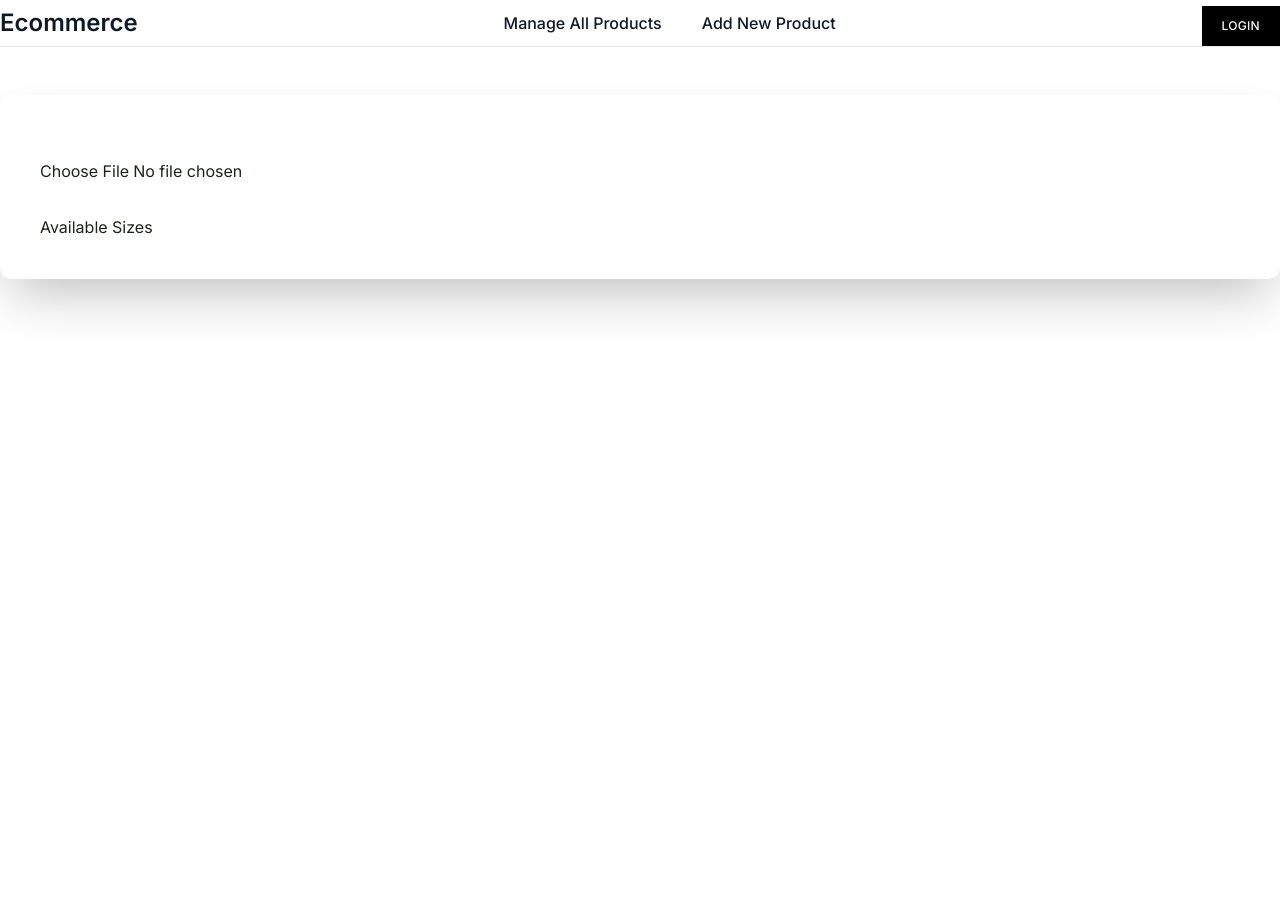
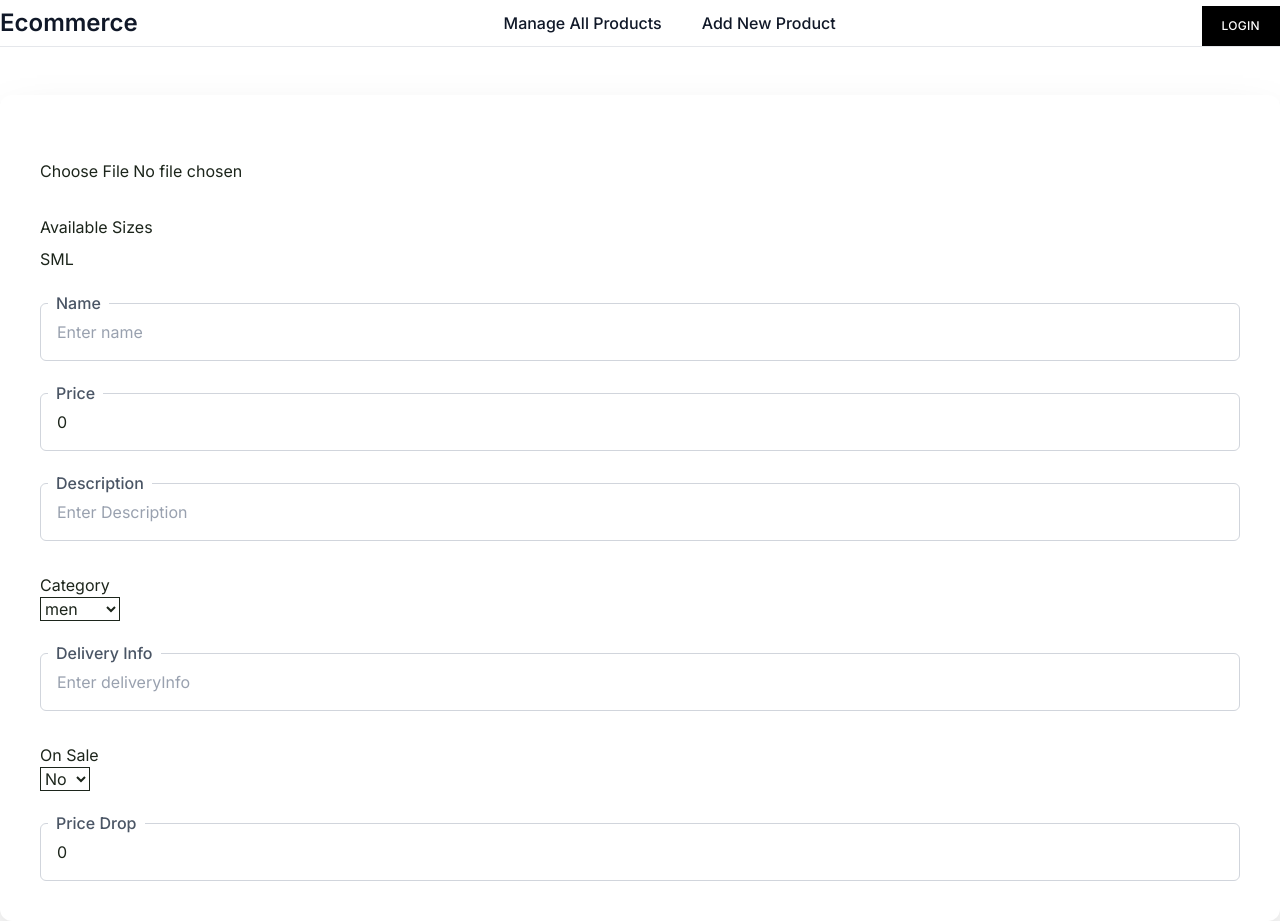
Before and after one commit to Neepunraj/EcommerceVintunaCrafts, a Next.js app: page /admin-view/add-product in a window 1280 px wide. Before the commit the page ends 875 px from the top, so only its background shows below. Built offline with nearby package versions, Linux system fonts and the light colour scheme.

Commit message:
add product

```diff
--- a/src/app/admin-view/add-product/page.tsx
+++ b/src/app/admin-view/add-product/page.tsx
@@ -1,8 +1,29 @@
+"use client";
+import InputComponent from "@/component/formElements/inputComponent";
+import SelectComponent from "@/component/formElements/selectComponent";
+import TileComponent from "@/component/formElements/TileComponent";
 import Notification from "@/component/Notification";
-import { FC } from "react";
+import { ProductDataType } from "@/interfaces";
+import { adminAddProductformControls, AvailableSizes } from "@/utils";
+import { FC, useState } from "react";
 
+const initialFormdata: ProductDataType = {
+  name: "",
+  price: 0,
+  description: "",
+  category: "men",
+  sizes: [],
+  deliveryInfo: "",
+  onSale: "no",
+  imageUrl: "",
+  priceDrop: 0,
+};
+type formatDataKeys = keyof ProductDataType;
 const AdminAddNewProduct: FC = () => {
+  const [formData, setformData] = useState<ProductDataType>(initialFormdata);
+
   function handleImage() {}
+  function handleClick() {}
   return (
     <div className="w-full mt-5 mr-0 mb-0 ml-0 relative">
       <div className="flex flex-col items-start justify-start p-10 bg-white shadow-2xl rounded-xl relative">
@@ -10,9 +31,42 @@ const AdminAddNewProduct: FC = () => {
           <input accept="image/*" max="1000000" type="file" />
           <div className="flex gap-2 flex-col">
             <label> Available Sizes</label>
-            {/* tilecomponet */}
+            {/* tilecomponent */}
+            <TileComponent
+              selected={formData.sizes}
+              onClick={handleClick}
+              data={AvailableSizes}
+            />
           </div>
-          {}
+          {adminAddProductformControls.map((controlItem) =>
+            controlItem.componentType === "input" ? (
+              <InputComponent
+                type={controlItem.type}
+                label={controlItem.label}
+                placeholder={controlItem.placeholder}
+                onChange={(event) => {
+                  setformData({
+                    ...formData,
+                    [controlItem.id]: event.target.value,
+                  });
+                }}
+                value={formData[controlItem.id]}
+              />
+            ) : controlItem.componentType === "select" ? (
+              <SelectComponent
+                label={controlItem.label}
+                placeholder={controlItem.placeholder}
+                onChange={(event) => {
+                  setformData({
+                    ...formData,
+                    [controlItem.id]: event.target.value,
+                  });
+                }}
+                options={controlItem.options}
+                value={formData[controlItem.id]}
+              />
+            ) : null
+          )}
         </div>
       </div>
       <Notification />
--- a/src/app/api/admin/add-product/route.ts
+++ b/src/app/api/admin/add-product/route.ts
@@ -1,6 +1,82 @@
 import connectToDB from "@/database";
-import { NextRequest } from "next/server";
+import AuthUSer from "@/middleware/AuthUSer";
+import Product from "@/models/product";
+import Joi from "joi";
+import { NextRequest, NextResponse } from "next/server";
+export const dynamic = "force-dynamic";
+const addnewProductSchema = Joi.object({
+  name: Joi.string().required(),
+  description: Joi.string().required(),
+  price: Joi.number().required(),
+  category: Joi.string().required(),
+  sizes: Joi.array().required(),
+  deliveryInfo: Joi.string().required(),
+  onSale: Joi.string().required(),
+  priceDrop: Joi.number().required(),
+  imageUrl: Joi.string().required(),
+});
+export const POST = async (req: NextRequest) => {
+  try {
+    const authuser = await AuthUSer(req);
 
-export const POST = async (req: NextRequest) => {
-  await connectToDB();
+    if (authuser && authuser.role === "admin") {
+      await connectToDB();
+
+      const data = await req.json();
+      const {
+        name,
+        description,
+        price,
+        category,
+        sizes,
+        deliveryInfo,
+        onSale,
+        priceDrop,
+        imageUrl,
+      } = data;
+
+      const { error } = addnewProductSchema.validate({
+        name,
+        description,
+        price,
+        category,
+        sizes,
+        deliveryInfo,
+        onSale,
+        priceDrop,
+        imageUrl,
+      });
+
+      if (error) {
+        return NextResponse.json({
+          success: false,
+          message: error.details[0].message,
+        });
+      }
+
+      const newlycreatedProduct = await Product.create(data);
+
+      if (newlycreatedProduct) {
+        return NextResponse.json({
+          success: true,
+          message: "Product Added Successfully",
+        });
+      } else {
+        return NextResponse.json({
+          success: false,
+          message: "Unable to Add Product",
+        });
+      }
+    } else {
+      return NextResponse.json({
+        success: false,
+        message: "not authenticated",
+      });
+    }
+  } catch (error) {
+    return NextResponse.json({
+      success: false,
+      message: error,
+    });
+  }
 };
--- a/src/app/api/admin/all-products/route.ts
+++ b/src/app/api/admin/all-products/route.ts
@@ -1,6 +1,7 @@
 import connectToDB from "@/database";
 import Product from "@/models/product";
 import { NextRequest, NextResponse } from "next/server";
+
 export const dynamic = "force-dynamic";
 export const GET = async (req: NextRequest) => {
   try {
--- a/src/app/api/admin/delete-product/route.ts
+++ b/src/app/api/admin/delete-product/route.ts
@@ -1,6 +1,7 @@
 import connectToDB from "@/database";
 import AuthUSer from "@/middleware/AuthUSer";
 import Product from "@/models/product";
+import { error } from "console";
 import { NextRequest, NextResponse } from "next/server";
 import { URL } from "url";
 
--- a/src/component/commonListing/ProductTile/index.tsx
+++ b/src/component/commonListing/ProductTile/index.tsx
@@ -1,9 +1,11 @@
 import { productType } from "@/interfaces";
+import { useRouter } from "next/navigation";
 import React, { FC } from "react";
 
 function ProductTile({ item }: productType) {
+  const router = useRouter();
   return (
-    <div>
+    <div onClick={() => router.push(`/product/${item._id}`)}>
       <div className="overflow-hidden aspect-w-1 aspect-h-1 h-52 ">
         <img
           className="h-full w-full object-cover transition-all duration-300 group-hover:scale-125 "
--- /dev/null
+++ b/src/component/formElements/TileComponent/index.tsx
@@ -0,0 +1,21 @@
+import { SizeTypes } from "@/utils";
+import React from "react";
+
+interface TileComponentProps {
+  selected: SizeTypes[];
+  onClick: () => void;
+  data: any;
+}
+function TileComponent({ selected = [], onClick, data }: TileComponentProps) {
+  return data && data.length > 0 ? (
+    <div>
+      {data.map((dataitem: any) => (
+        <label key={dataitem.id}>
+          <span>{dataitem.label}</span>
+        </label>
+      ))}
+    </div>
+  ) : null;
+}
+
+export default TileComponent;
--- a/src/component/formElements/inputComponent/index.tsx
+++ b/src/component/formElements/inputComponent/index.tsx
@@ -9,7 +9,7 @@ const InputComponent = ({
 }: InputComponettypes) => {
   return (
     <div className="relative">
-      <p className="absolute text-gray-pt-0 pr-2 pb-0 pl-2 absolute -mt-3 mr-0 mb-0 ml-2 font-medium text-gray-600 bg-white">
+      <p className=" text-gray-pt-0 pr-2 pb-0 pl-2 absolute -mt-3 mr-0 mb-0 ml-2 font-medium text-gray-600 bg-white">
         {label}
       </p>
       <input
--- a/src/database/index.ts
+++ b/src/database/index.ts
@@ -1,7 +1,9 @@
 import mongoose from "mongoose";
 
 const connectToDB = async () => {
-  const connectionUrl = await mongoose
+  const connectionUrl =
+    "mongodb+srv://neepushre97:6baLvKRnrONh9Jcf@cluster0.mdinjjm.mongodb.net/";
+  await mongoose
     .connect(connectionUrl as string)
     .then(() => console.log(" Ecommerce database connected Successfully"))
     .catch((error) =>
@@ -9,3 +11,4 @@ const connectToDB = async () => {
     );
 };
 export default connectToDB;
+/* NaVNrXeCYw5iNPyH */
--- a/src/interfaces/index.ts
+++ b/src/interfaces/index.ts
@@ -55,7 +55,7 @@ export interface LoginUserProps {
   email: string;
   password: string;
 }
-type Size = {
+export type Size = {
   id: string;
   label: string;
 };
--- a/src/services/product/index.ts
+++ b/src/services/product/index.ts
@@ -1,4 +1,5 @@
 import Cookies from "js-cookie";
+
 export const AddNewPrdocut = async (formData: any) => {
   try {
     const response = await fetch("/api/admin/add-product", {
@@ -44,6 +45,7 @@ export const getAllAdminProducts = async () => {
     console.log(error);
   }
 };
+
 export const updateProduct = async (formData: any) => {
   try {
     const response = await fetch("/api/admin/update-product", {
@@ -60,6 +62,7 @@ export const updateProduct = async (formData: any) => {
     console.log(error);
   }
 };
+
 export const DeleteProduct = async (id: string) => {
   try {
     const response = await fetch(`/api/admin/delete-product?id=${id}`, {
--- a/src/utils/index.ts
+++ b/src/utils/index.ts
@@ -173,7 +173,11 @@ export const adminAddProductformControls = [
     componentType: "input",
   },
 ];
-export const AvailableSizes = [
+export type SizeTypes = {
+  id: string;
+  label: string;
+};
+export const AvailableSizes: SizeTypes[] = [
   {
     id: "s",
     label: "S",
--- a/tsconfig.json
+++ b/tsconfig.json
@@ -27,7 +27,8 @@
     "**/*.ts",
     "**/*.tsx",
     ".next/types/**/*.ts",
-    "src/component/commonModal/index.js"
+    "src/component/commonModal/index.js",
+    "src/component/formElements/TileComponent/index.js"
   ],
   "exclude": ["node_modules"]
 }
```
